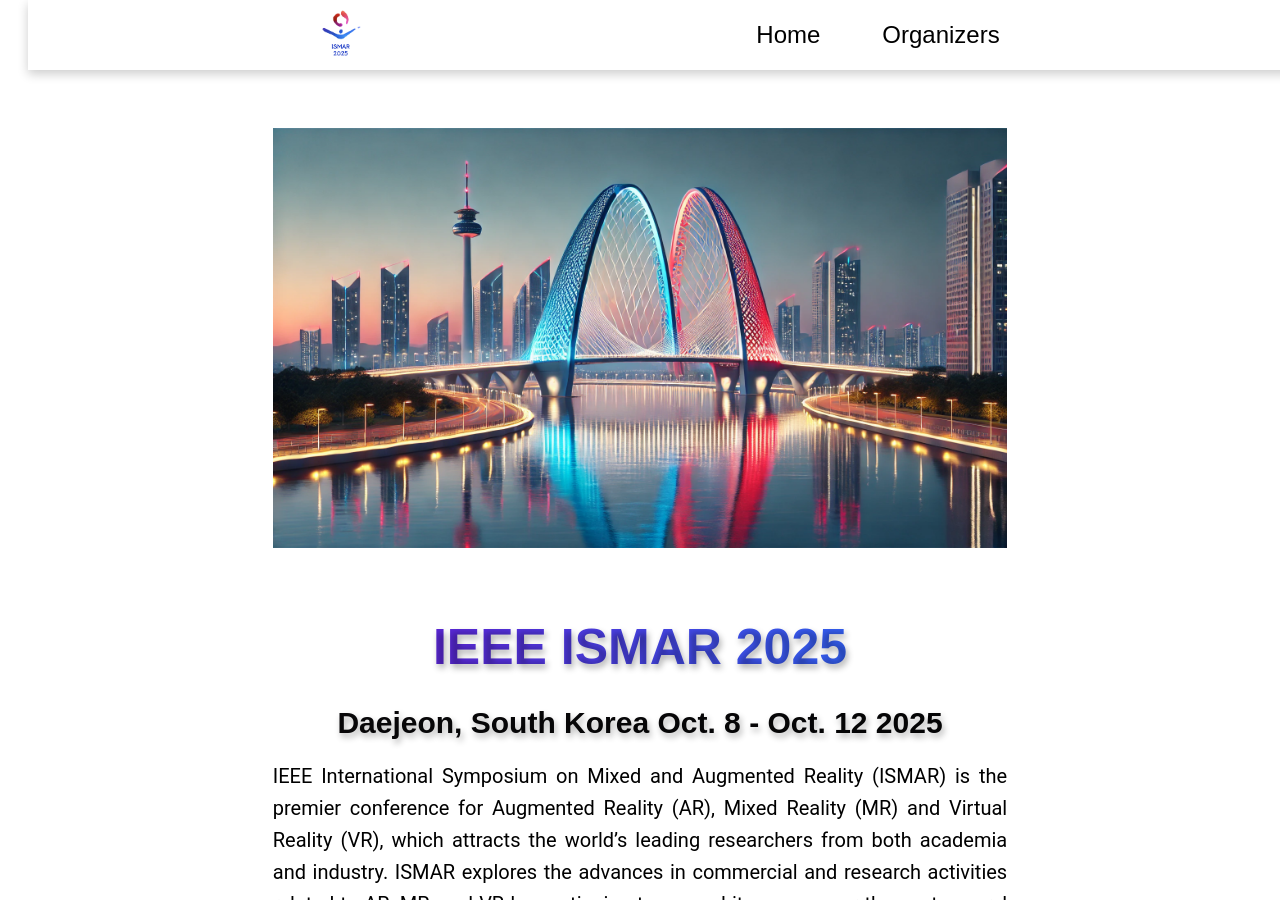
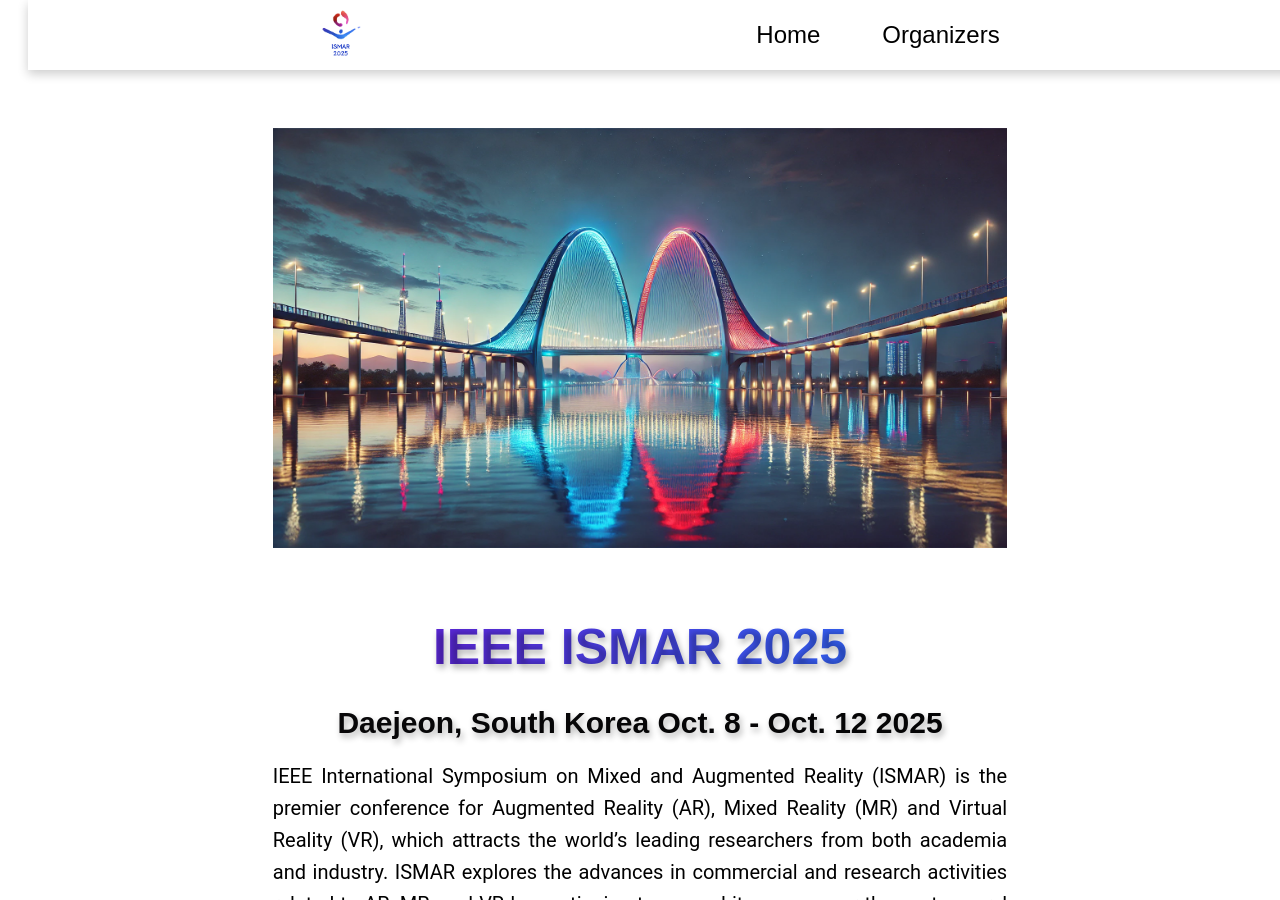
Before and after one commit to sayyes304/ieeeismarwebsite, a Jekyll site: the page index.html, which Jekyll copies as it is, in a window 1280 px wide and 900 px high. Built offline with Jekyll 4.4.1, drawn with Linux system fonts in a browser that asks for light colours; a script that is not in the unit is left out.

Commit message:
Banner updated

```diff
--- a/index.html
+++ b/index.html
@@ -43,7 +43,7 @@
    <div class="grid-container">
     <div class="main-content">
     <div class="hero">
-        <img src="assets\img\Banner_25.webp" alt="Banner Image">
+        <img src="assets\img\ISMAR_Banner_2025.webp" alt="Banner Image">
         <div class="content">
             <h1 class="fancy-heading">IEEE ISMAR 2025</h1>
             <h2 class="fancy-subheading">Daejeon, South Korea   Oct. 8 - Oct. 12 2025</h2>
```
Also changed, not shown: assets/img/ISMAR_Banner_2025.webp (added).
